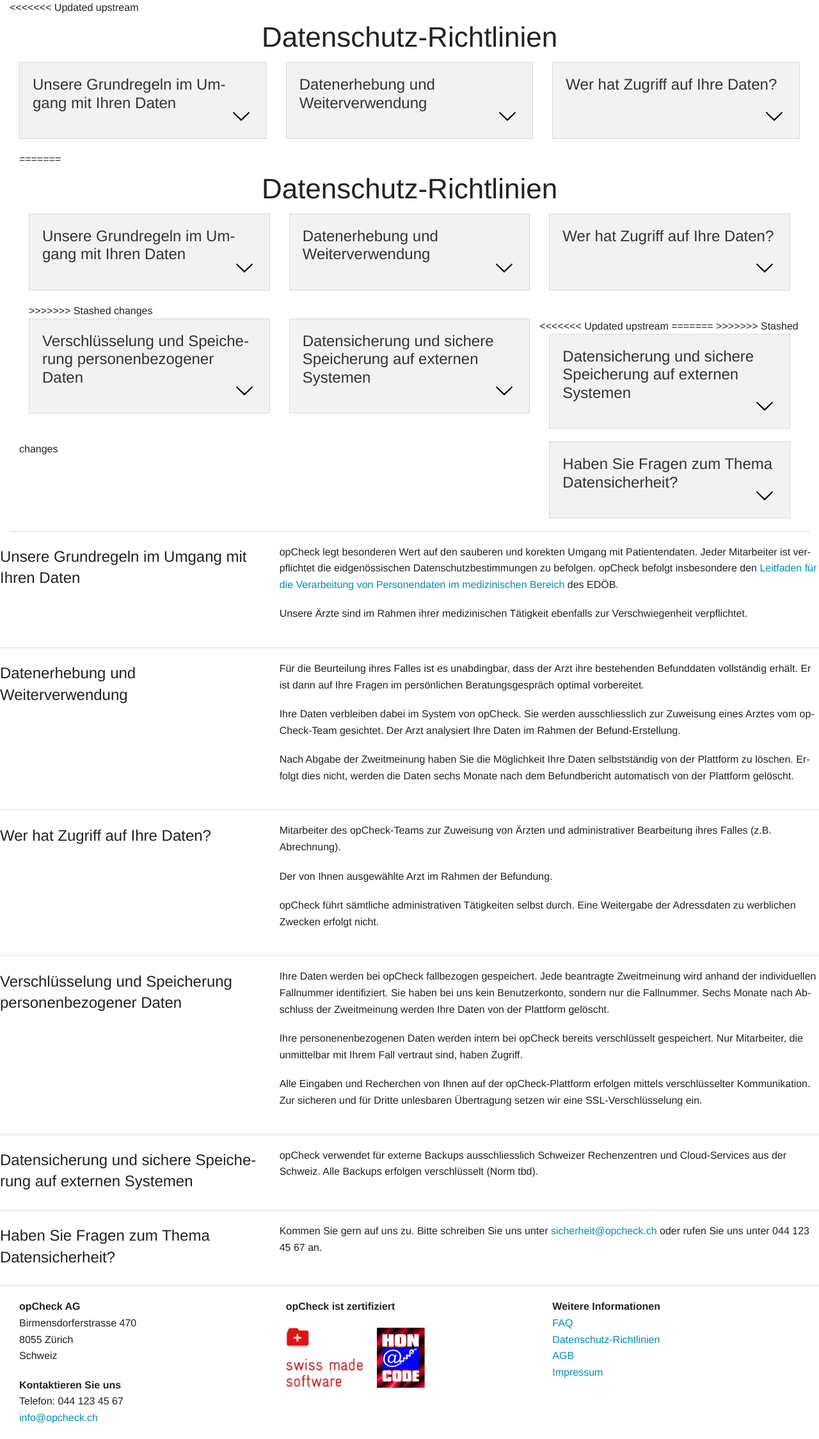
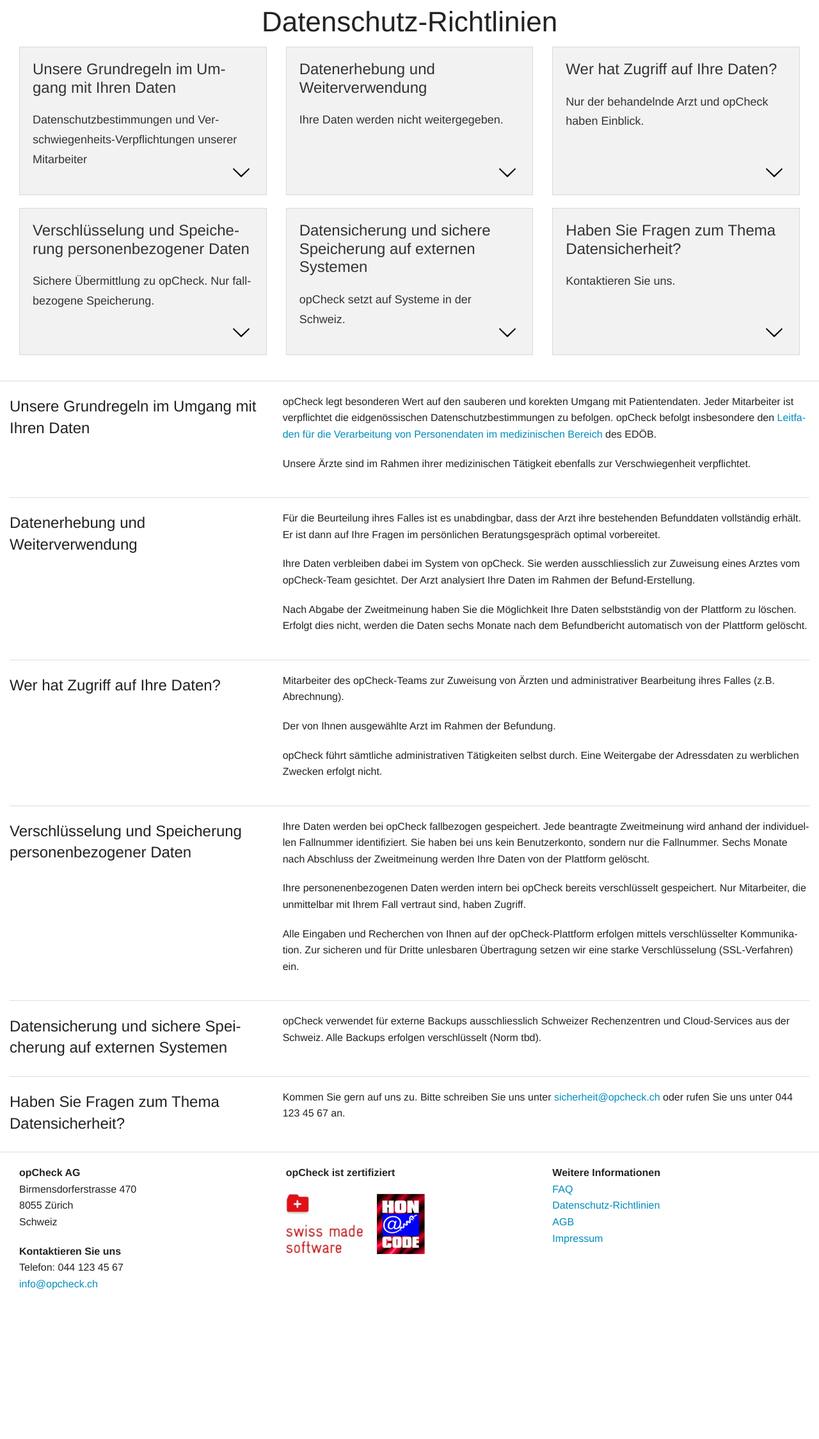
Before and after one commit to pfederi/opCheck-Prototyp-2, a PHP site: page /de/datenschutz-richtlinien in a window 1280 px wide. Shown: the part 70-2319 px from the top of the page at 64% size. After the commit the page ends 2086 px from the top, so only its background shows below. Run offline with PHP 8.4, Linux system fonts and the light colour scheme.

Commit message:
Excerpt in Datenschutz-R. eingebaut

```diff
--- a/de/datenschutz-richtlinien.php
+++ b/de/datenschutz-richtlinien.php
@@ -1,36 +1,6 @@
 <?php include("../includes/header.inc.php"); ?>
 <section class="privacy-policy hyphenate">
 	<div class="row">
-<<<<<<< Updated upstream
-		<h1>Datenschutz-Richtlinien</h1>
-			<div class="large-12 columns">
-				<div class="row" data-equalizer>
-					<div class="large-4 columns">
-						<a href="javascript:void(0)" onclick="parent.$('html, body').animate({ scrollTop: parent.$('#Grundprinzien').offset().top},'slow');">
-						<div class="panel" data-equalizer-watch>
-						<p>Unsere Grundregeln im Umgang mit Ihren Daten</p>
-						<img src="/images/icons/arrow-down.svg" alt="öffnen" />
-					</div>
-				</a>
-			</div>
-				<div class="large-4 columns">
-					<a href="javascript:void(0)" onclick="parent.$('html, body').animate({ scrollTop: parent.$('#Speicherung').offset().top},'slow');">
-					<div class="panel" data-equalizer-watch>
-						<p>Datenerhebung und Weiterverwendung</p>
-						<img src="/images/icons/arrow-down.svg" alt="öffnen" />
-					</div>
-				</a>
-				</div>
-			<div class="large-4 columns">
-				<a href="javascript:void(0)" onclick="parent.$('html, body').animate({ scrollTop: parent.$('#Datenerhebung').offset().top},'slow');">
-					<div class="panel" data-equalizer-watch>
-						<p>Wer hat Zugriff auf Ihre Daten?</p>
-						<img src="/images/icons/arrow-down.svg" alt="öffnen" />
-					</div>
-				</a>
-			</div>
-		</div>
-=======
 	<h1>Datenschutz-Richtlinien</h1>
 		<div class="large-12 columns">
 			<div class="row" data-equalizer>
@@ -38,6 +8,7 @@
 					<a href="javascript:void(0)" onclick="parent.$('html, body').animate({ scrollTop: parent.$('#Grundprinzien').offset().top},'slow');">
 						<div class="panel" data-equalizer-watch>
 							<p>Unsere Grundregeln im Umgang mit Ihren Daten</p>
+							<p><span>Datenschutzbestimmungen und Verschwiegenheits-Verpflichtungen unserer Mitarbeiter</span></p>
 							<img src="/images/icons/arrow-down.svg" alt="öffnen" />
 						</div>
 					</a>
@@ -46,6 +17,7 @@
 					<a href="javascript:void(0)" onclick="parent.$('html, body').animate({ scrollTop: parent.$('#Speicherung').offset().top},'slow');">
 						<div class="panel" data-equalizer-watch>
 							<p>Datenerhebung und Weiterverwendung</p>
+							<p><span>Ihre Daten werden nicht weitergegeben.</span></p>
 							<img src="/images/icons/arrow-down.svg" alt="öffnen" />
 						</div>
 					</a>
@@ -54,44 +26,36 @@
 					<a href="javascript:void(0)" onclick="parent.$('html, body').animate({ scrollTop: parent.$('#Datenerhebung').offset().top},'slow');">
 						<div class="panel" data-equalizer-watch>
 							<p>Wer hat Zugriff auf Ihre Daten?</p>
+							<p><span>Nur der behandelnde Arzt und opCheck haben Einblick.</span></p>
 							<img src="/images/icons/arrow-down.svg" alt="öffnen" />
 						</div>
 					</a>
 				</div>
 			</div>
->>>>>>> Stashed changes
 			<div class="row" data-equalizer>
 				<div class="large-4 columns">
 					<a href="javascript:void(0)" onclick="parent.$('html, body').animate({ scrollTop: parent.$('#Zugriff').offset().top},'slow');">
 						<div class="panel" data-equalizer-watch>
 							<p>Verschlüsselung und Speicherung personenbezogener Daten</p>
+							<p><span>Sichere Übermittlung zu opCheck. Nur fallbezogene Speicherung.</span></p>
 							<img src="/images/icons/arrow-down.svg" alt="öffnen" />
 						</div>
 					</a>
 				</div>
-<<<<<<< Updated upstream
-			<div class="large-4 columns">
-				<a href="javascript:void(0)" onclick="parent.$('html, body').animate({ scrollTop: parent.$('#Datenuebermittlung').offset().top},'slow');">
-					<div class="panel" data-equalizer-watch>
-						<p>Datensicherung und sichere Speicherung auf externen Systemen</p>
-						<img src="/images/icons/arrow-down.svg" alt="öffnen" />
-					</div>
-				</a>
-			</div>
-=======
 				<div class="large-4 columns">
 					<a href="javascript:void(0)" onclick="parent.$('html, body').animate({ scrollTop: parent.$('#Datenuebermittlung').offset().top},'slow');">
 						<div class="panel" data-equalizer-watch>
 							<p>Datensicherung und sichere Speicherung auf externen Systemen</p>
+							<p><span>opCheck setzt auf Systeme in der Schweiz.</span></p>
 							<img src="/images/icons/arrow-down.svg" alt="öffnen" />
 						</div>
 					</a>
 				</div>
->>>>>>> Stashed changes
 				<div class="large-4 columns">
 					<a href="javascript:void(0)" onclick="parent.$('html, body').animate({ scrollTop: parent.$('#Sicherheit').offset().top},'slow');">
 						<div class="panel" data-equalizer-watch>
 							<p>Haben Sie Fragen zum Thema Datensicherheit?</p>
+							<p><span>Kontaktieren Sie uns.</span></p>
 							<img src="/images/icons/arrow-down.svg" alt="öffnen" />
 						</div>
 					</a>
@@ -141,7 +105,7 @@
 			<div class="large-8 columns">
 				<p>Ihre Daten werden bei opCheck fallbezogen gespeichert. Jede beantragte Zweitmeinung wird anhand der individuellen Fallnummer identifiziert. Sie haben bei uns kein Benutzerkonto, sondern nur die Fallnummer. Sechs Monate nach Abschluss der Zweitmeinung werden Ihre Daten von der Plattform gelöscht.</p>
 				<p>Ihre personenenbezogenen Daten werden intern bei opCheck bereits verschlüsselt gespeichert. Nur Mitarbeiter, die unmittelbar mit Ihrem Fall vertraut sind, haben Zugriff.</p>
-				<p>Alle Eingaben und Recherchen von Ihnen auf der opCheck-Plattform erfolgen mittels verschlüsselter Kommunikation. Zur sicheren und für Dritte unlesbaren Übertragung setzen wir eine SSL-Verschlüsselung ein.</p>
+				<p>Alle Eingaben und Recherchen von Ihnen auf der opCheck-Plattform erfolgen mittels verschlüsselter Kommunikation. Zur sicheren und für Dritte unlesbaren Übertragung setzen wir eine starke Verschlüsselung (SSL-Verfahren) ein.</p>
 			</div>
 		</div>
 			<hr>
```
